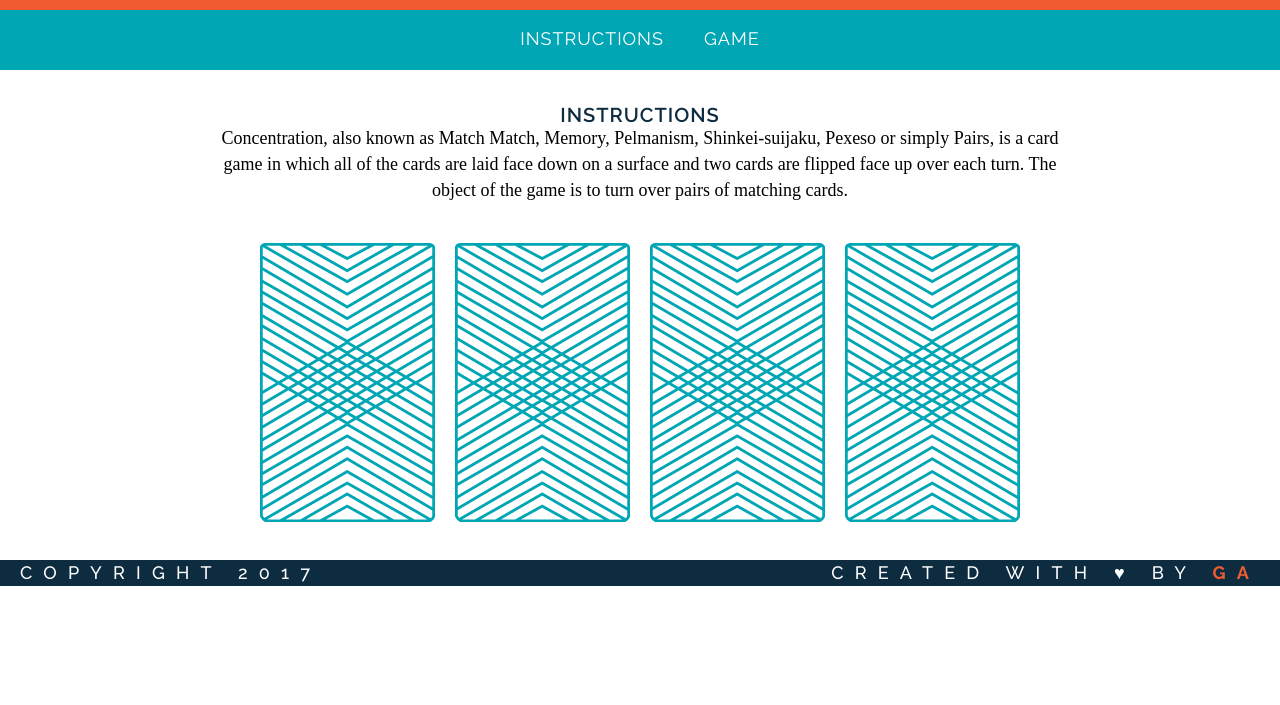
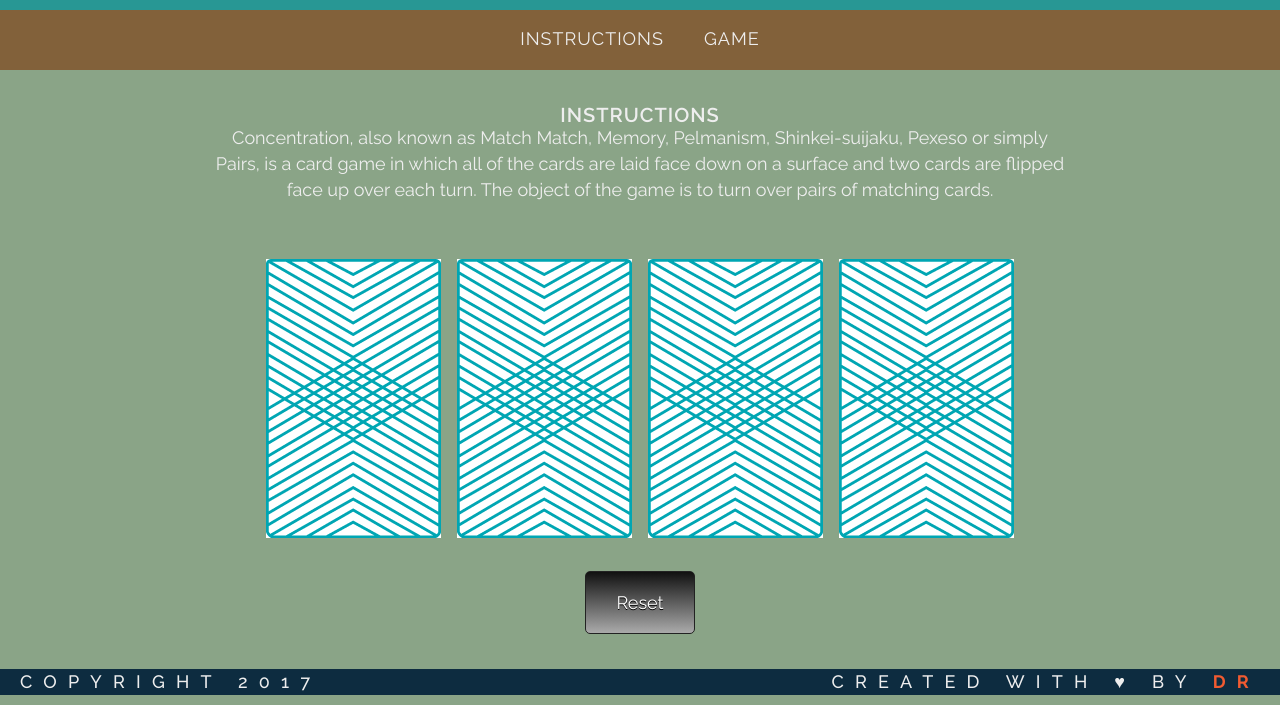
Before and after one commit to danremel/wdi-fundamentals-memorygame, a plain HTML site: page index.html in a window 1280 px wide. Shown: the part 95-800 px from the top of the page. Drawn offline with Linux system fonts and the light colour scheme; a web font is replaced by a local one.

Commit message:
created game logic

```diff
--- a/css/style.css
+++ b/css/style.css
@@ -1,7 +1,7 @@
 h1 {
 	font-family:"Raleway", sans-serif;
 	font-weight: 400;
-	color:#FFFFFF;
+	color:#eeeeee;
 	letter-spacing:1px;
 	font-size:45px;
 	margin:0;
@@ -9,7 +9,7 @@ h1 {
 a {
 	font-family:"Raleway", sans-serif;
 	display:inline-block;
-	color:#FFFFFF;
+	color:#eeeeee;
 	font-weight: 400;
 	font-size: 18px;
 	padding: 0 18px;
@@ -20,27 +20,30 @@ a {
 }
 h2 {
 	font-family:"Raleway",sans-serif;
-	color:#0D2C40;
+	color:#eeeeee;
 	letter-spacing: 1px;
 	font-weight: 600;
 	font-size: 20px;
 }
 p {
-	font-family:"Droid Serif", serif;
+	font-family:"Raleway", sans-serif;
 	line-height: 26px;
 	font-size: 18px;
+	color: #eeeeee;
 }
 body {
 	text-align:center;
 	margin: 0;
+	background-color: rgba(42, 90, 37, 0.55);
 }
 header {
-	background:#F15B31;
+	background: rgba(30, 150, 150, 0.9);
 	padding: 30px 20px;
 }
 nav {
-	background:#00A6B3;
+	background: rgba(130, 90, 50, 0.9);
 	padding: 20px 0;
+
 }
 a:hover {
 	text-decoration:underline;
@@ -49,6 +52,21 @@ main {
 	width:850px;
 	margin: 35px auto;
 }
+.restart {
+		font-family: "Raleway", sans-serif;
+		margin: 30px auto;
+		padding: 20px 30px;
+		display: block;
+		font-size: 18px;
+		border: none;
+		background: #F15B31;
+		background: linear-gradient(#111111, #aaaaaa);
+		border: 1px solid #222;
+		border-radius: 5px;
+		color: white;
+		text-shadow: 0px 1px 0 black;
+		cursor: pointer;
+	}
 img {
 	margin: 40px 8px 0 8px;
 }
--- a/index.html
+++ b/index.html
@@ -17,16 +17,14 @@
 	<main>
 		<h2 class="Instructions">INSTRUCTIONS</h2>
 		<p>Concentration, also known as Match Match, Memory, Pelmanism, Shinkei-suijaku, Pexeso or simply Pairs, is a card game in which all of the cards are laid face down on a surface and two cards are flipped face up over each turn. The object of the game is to turn over pairs of matching cards.</p>
-		<div>
-	    	<img src="images/back.png" alt="Queen of Diamonds">
-	    	<img src="images/back.png" alt="Queen of Hearts">
-	    	<img src="images/back.png" alt="King of Diamonds">
-	    	<img src="images/back.png" alt="King of Hearts">
+		<br/>
+		<div id="game-board" class="board clearfix">
 		</div>
+		<button class="restart">Reset</button>
 	</main>
 	<footer class="clearfix">
 		<p class="copyright">Copyright 2017</p>
-		<p class="message">Created with &hearts; by <span class="name">GA</span></p>
+		<p class="message">Created with &hearts; by <span class="name">DR</span></p>
 	</footer>
 	<script src="js/main.js"></script>
 </body>
--- a/js/main.js
+++ b/js/main.js
@@ -1,4 +1,4 @@
-"use strict";
+// Array for cards
 var cards = [
 	{
 		rank: "queen",
@@ -18,32 +18,69 @@ var cards = [
 	{
 		rank: "king",
 		suit: "diamonds",
-		cardImage: "images/king-of-diamonds"
+		cardImage: "images/king-of-diamonds.png"
 	}
 ];
+
+// Array for cards in play
+
 var cardsInPlay = [];
 
-var cardOne = cards[0];
-cardsInPlay.push(cardOne);
+var checkForMatch = function () {
 
-var cardTwo = cards[2];
-cardsInPlay.push(cardTwo);
+	// Do the selected cards match?
 
-if (cardsInPlay.length === 2) {
-var checkForMatch = function () {
-	if (cardsInPlay[0] === cardsInPlay[1]) {
-	console.log("You found a match!");
-  } else {
-	console.log("Sorry, try again.");
-  }
+		if(cardsInPlay[0] === cardsInPlay[1]) {
+			alert("You found a match!");
+	  } else {
+			alert("Sorry, try again.");
+	  }
 };
-var flipCard = function (cardId) {
-	if (cardsInPlay.length === 2) {
-		console.log("User flipped " + cards[cardId].rank);
-		console.log(cards[cardId].cardImage);
-		console.log(cards[cardId].suit);
-		checkForMatch();
-}};
+
+
+var flipCard = function () {
+
+		cardID = this.getAttribute('data-id');
+		console.log(cardID);
+
+		// Add card to cardsInPlay array
+		cardsInPlay.push(cards[cardID].rank);
+
+		// Display card image
+		this.setAttribute('src', cards[cardID].cardImage);
+
+		// Display card image in console
+		console.log(cards[cardID].cardImage);
+
+		// Display card suit in console
+		console.log(cards[cardID].suit);
+
+		// See if two cards have been played
+		if (cardsInPlay.length === 2) {
+				checkForMatch();
+
+
+				cardsInPlay =[];
+		}
 };
-flipCard(0);
-flipCard(2);
+
+//Creates the board for the game
+var createBoard = function() {
+
+		for(i = 0; i < cards.length; i++) {
+			var cardElement = document.createElement('img');
+
+			cardElement.setAttribute('src',"images/back.png");
+			cardElement.setAttribute('data-id', i);
+
+			// Adding an event listener to perform a function when clicked
+			cardElement.addEventListener('click', flipCard);
+
+			// Now the card has be displayed on the board
+			document.getElementById('game-board').appendChild(cardElement);
+
+		}
+};
+
+// Create the game board
+createBoard();
```
